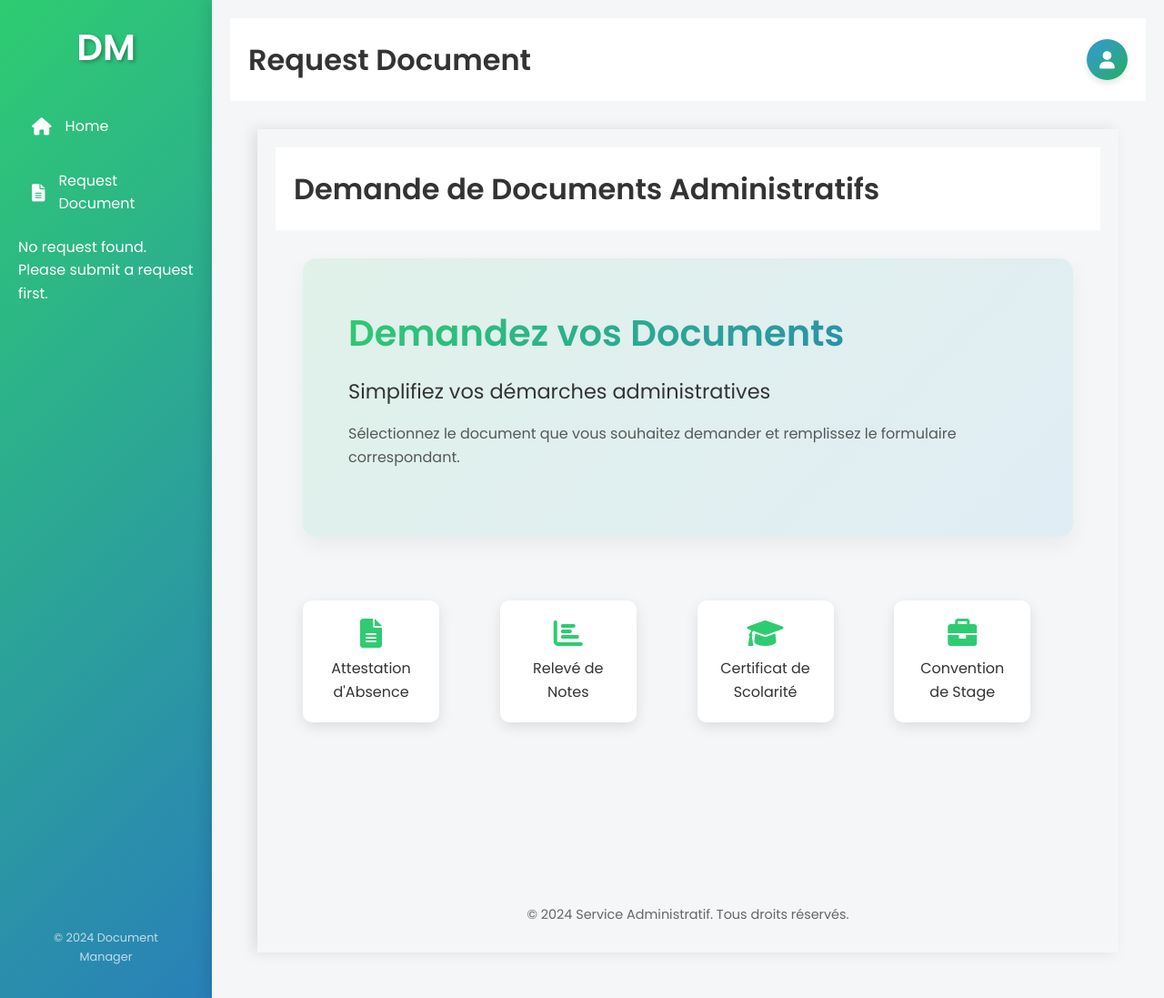
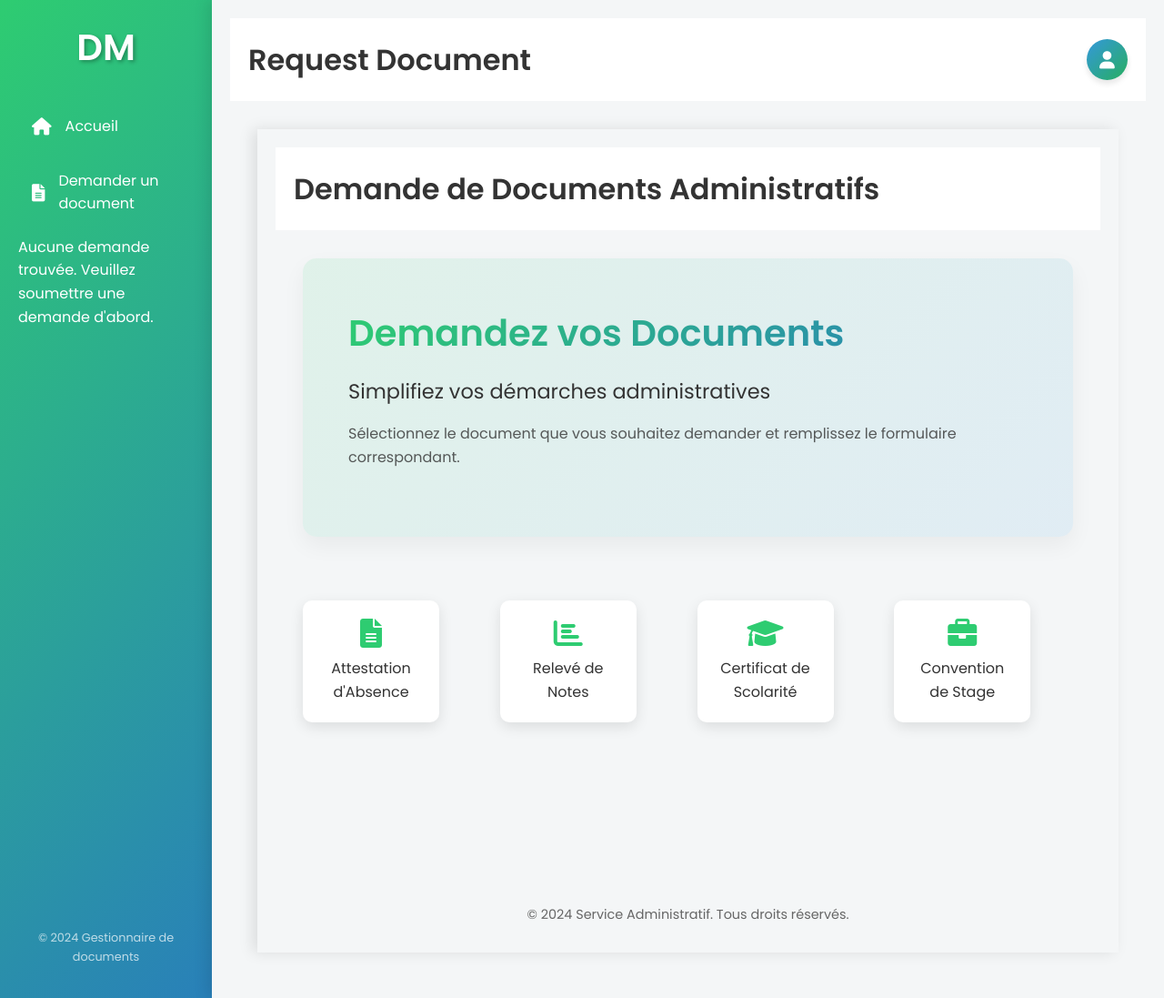
Before and after one commit to samikhalfi/document_manager, a Flask app: page /request in a window 1280 px wide. Shown: the whole page at 91% size. Run offline with Flask 3, Linux system fonts and the light colour scheme.

Commit message:
Update base.html

```diff
--- a/app/templates/base.html
+++ b/app/templates/base.html
@@ -1,5 +1,5 @@
 <!DOCTYPE html>
-<html lang="en">
+<html lang="fr">
 
 <head>
     <meta charset="UTF-8">
@@ -20,30 +20,30 @@
                 <li>
                     <a href="/" class="nav-link">
                         <i class="fas fa-home"></i>
-                        <span>Home</span>
+                        <span>Accueil</span>
                     </a>
                 </li>
                 <li>
                     <a href="/request" class="nav-link">
                         <i class="fas fa-file-alt"></i>
-                        <span>Request Document</span>
+                        <span>Demander un document</span>
                     </a>
                 </li>
                 <li>
                     {% if session.get('request_id') %}
                     <a href="{{ url_for('main.check_status', request_id=session['request_id']) }}" class="nav-link">
                         <i class="fas fa-clipboard-list"></i>
-                        <span>Check Status</span>
+                        <span>Vérifier le statut</span>
                     </a>
                 {% else %}
-                    <p>No request found. Please submit a request first.</p>
+                    <p>Aucune demande trouvée. Veuillez soumettre une demande d'abord.</p>
                 {% endif %}
 
                 </li>
 
             </ul>
             <div class="sidebar-footer">
-                <p>&copy; 2024 Document Manager</p>
+                <p>&copy; 2024 Gestionnaire de documents</p>
             </div>
         </nav>
 
```
